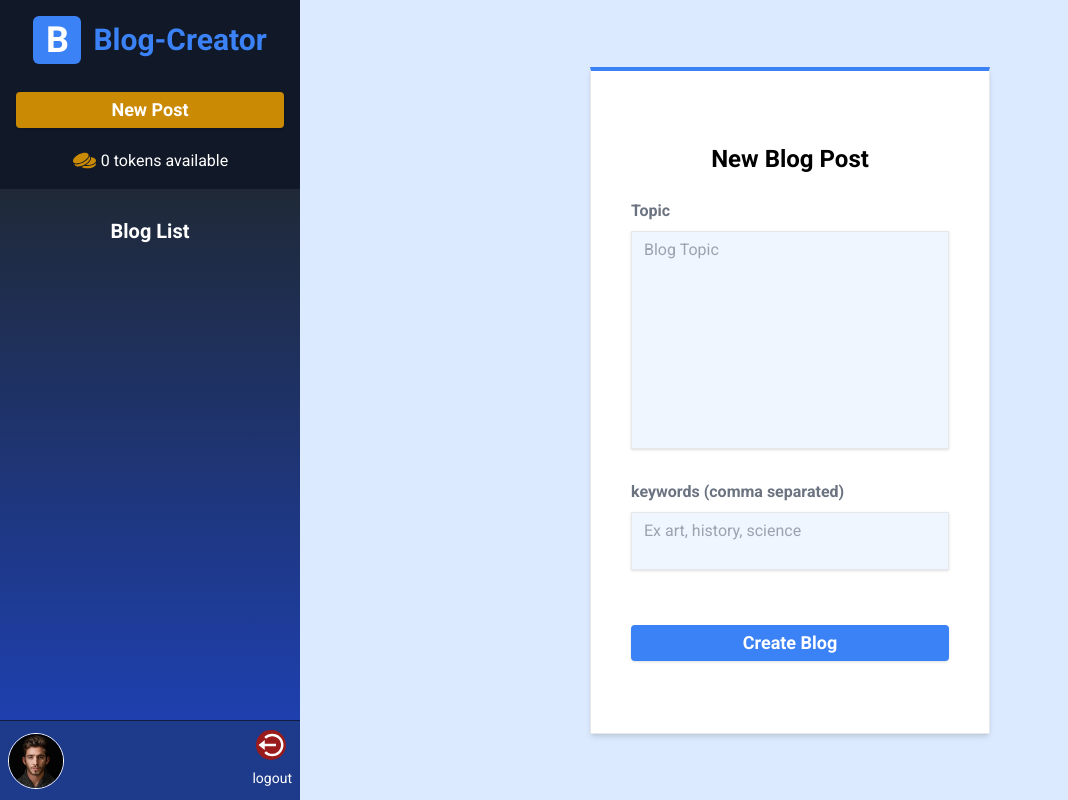
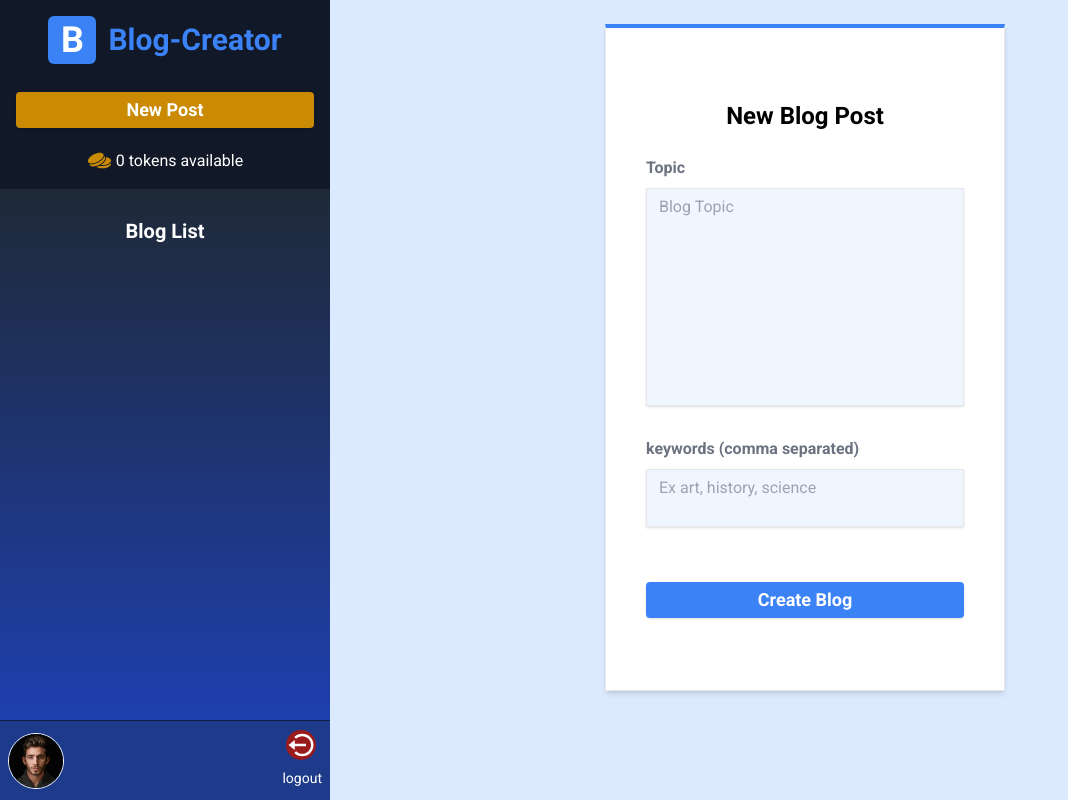
Before and after one commit to alexcol123/AI-Blogger-2023, a React (Create React App) app in the folder client/: page /dashboard in a window 1280 px wide. Shown: the whole page, without its empty margins (0-1068 px from the left). Built offline with nearby package versions, Linux system fonts and the light colour scheme.

Commit message:
adjusted nav hight so its only screen hight max

```diff
--- a/client/src/components/NewBlogReqForm.js
+++ b/client/src/components/NewBlogReqForm.js
@@ -33,7 +33,7 @@ const NewBlogReqForm = ({}) => {
 
   return (
     <div>
-      <div className='w-[400px]'>
+      <div className='w-[400px] '>
         <form
           onSubmit={handleNewBlogRequest}
           className='basicForm  border-t-4 border-t-primary  '
--- a/client/src/pages/Dashboard.js
+++ b/client/src/pages/Dashboard.js
@@ -99,9 +99,9 @@ const Dashboard = () => {
   // ]
 
   return (
-    <div className='grid grid-cols-[300px_1fr] h-screen max-h-screen'>
+    <div className='grid grid-cols-[330px_1fr]    max-h-screen  '>
       {/* left sidebar */}
-      <div className='flex flex-col text-white overflow-hidden'>
+      <div className='flex flex-col text-white  max-h-screen  '>
         {/* Header  */}
         <div className='bg-gray-900 py-4 px-4 flex flex-col gap-3 items-center  '>
           <div className='flex  justify-center'>
@@ -109,7 +109,7 @@ const Dashboard = () => {
           </div>
 
           <Link
-            to={'/dashboard/newBlog'}
+            to={'/dashboard'}
             className='btnFull  bg-yellow-600 text-center px-5 mt-4'
           >
             New Post
@@ -128,14 +128,14 @@ const Dashboard = () => {
 
         {/* Posts  */}
         <div className='p-4  flex-1 overflow-auto bg-gradient-to-b from-gray-800 to-blue-800 flex flex-col'>
-          <h2 className='text-center text-xl my-3'>Blog List</h2>
+          <h3 className='text-center text-xl my-3 '>Blog List</h3>
           {blogNamesList?.map((post) => (
             <Link
               key={post._id}
               to={`singlePost/${post._id}`}
-              className={'mb-3'}
+              className={'mb-3 text-md'}
             >
-              {post.title.substring(0, 33)}...
+              {post.title.substring(0, 35)}...
             </Link>
           ))}
         </div>
@@ -170,8 +170,9 @@ const Dashboard = () => {
 
       {/* Main */}
 
-      <div className='w-full h-full bg-blue-100 flex flex-col justify-center items-center'>
+      <div className=' bg-blue-100 flex flex-col  items-center h-screen   max-h-screen overflow-scroll pt-6 '>
         {/* outlet ====   ====   =====     =====   >>>>> */}
+
         <Outlet />
       </div>
     </div>
```
